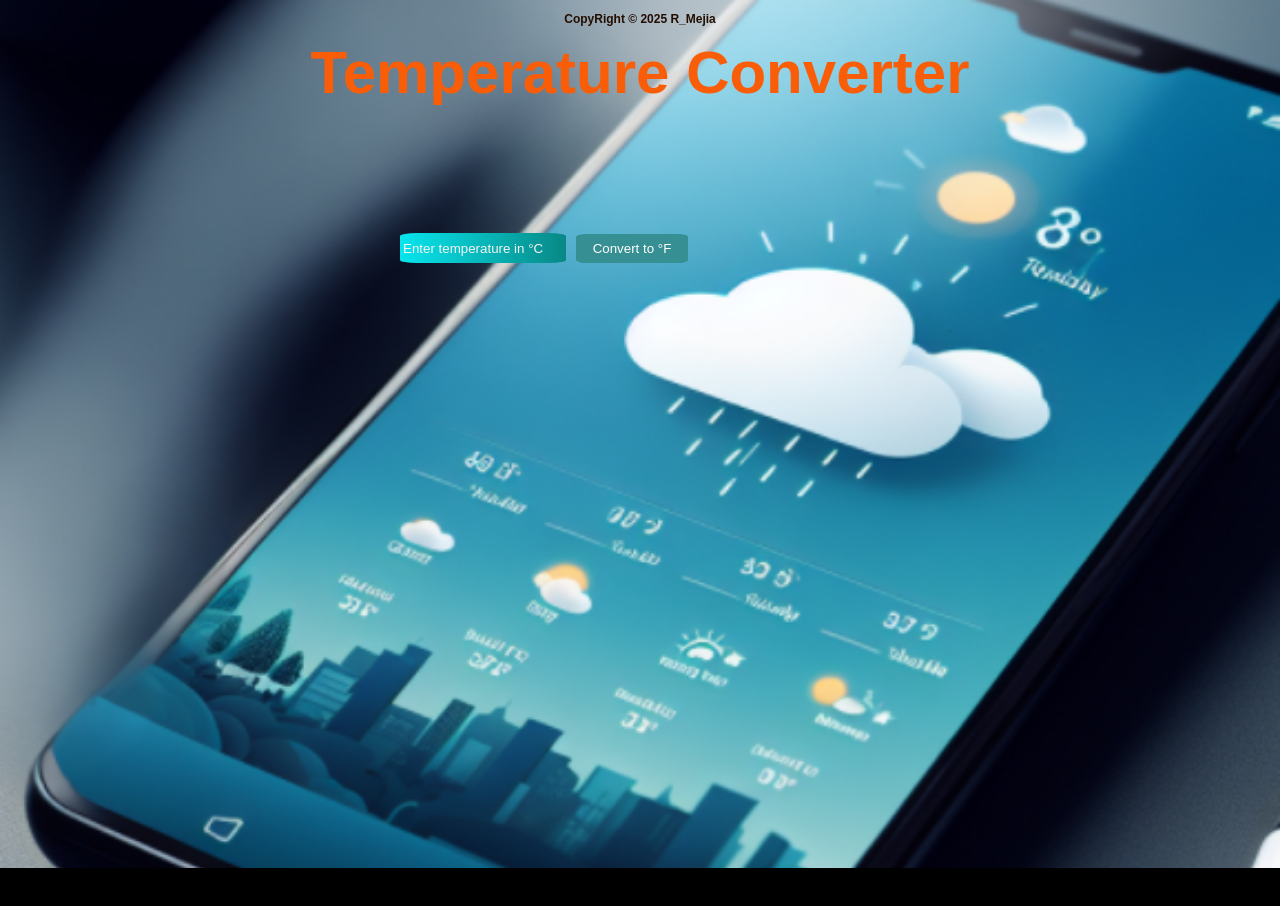
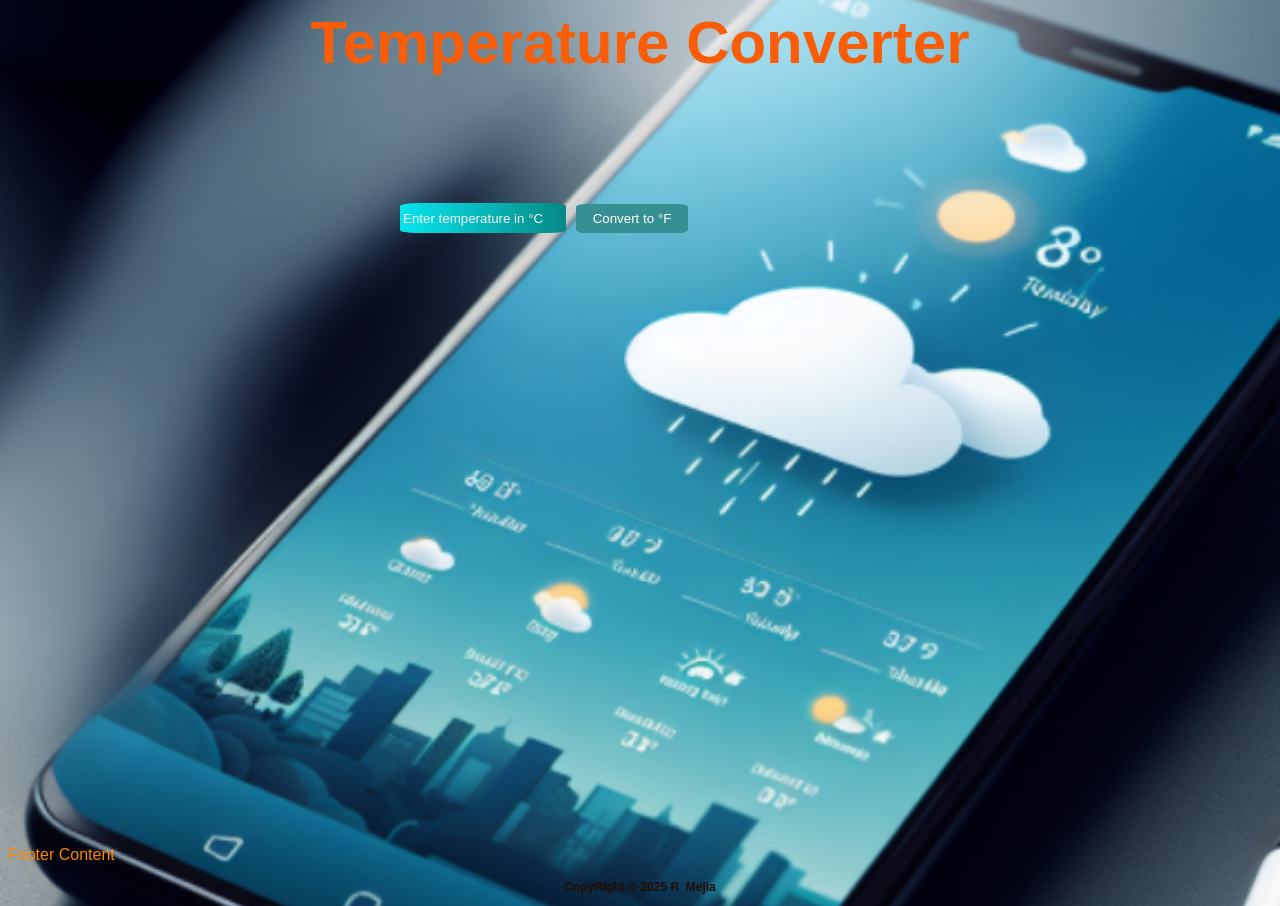
Before and after one commit to R7Mejia/Temperature-Converter, a React (Vite) app: page / in a window 1280 px wide. Before the commit the page ends 868 px from the top, so only its background shows below. Built offline with nearby package versions, Linux system fonts and the light colour scheme.

Commit message:
Added footer

```diff
--- a/src/App.jsx
+++ b/src/App.jsx
@@ -1,6 +1,7 @@
 import { useState } from 'react'
 import Converter from './components/Converter'
 import CopyRight from './components/CopyRight'
+import Footer from './components/Footer'
 
 function App() {
   const [celcius, setCelcius] = useState("")
@@ -13,7 +14,7 @@ function App() {
 
   return (
     <>
-      <CopyRight/>
+
       <Converter />
       <div className="container">
         <input
@@ -36,6 +37,8 @@ function App() {
 
 
       </div>
+      <Footer />
+      <CopyRight />
     </>
   )
 }
--- /dev/null
+++ b/src/components/Footer.jsx
@@ -0,0 +1,11 @@
+import React from 'react'
+
+function Footer() {
+  return (
+      <div className='footer'>
+          <p>Footer Content</p>
+    </div>
+  )
+}
+
+export default Footer
```
